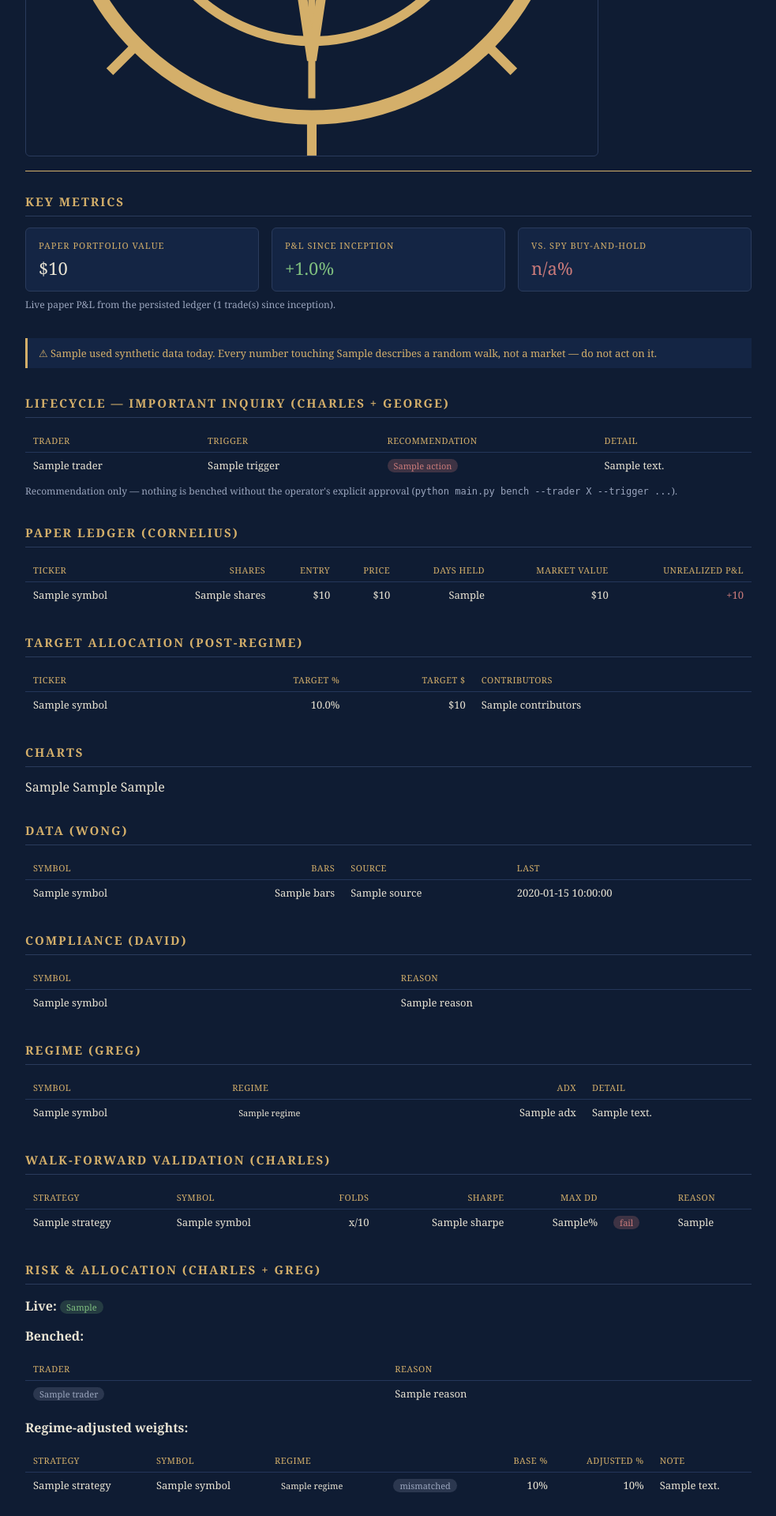
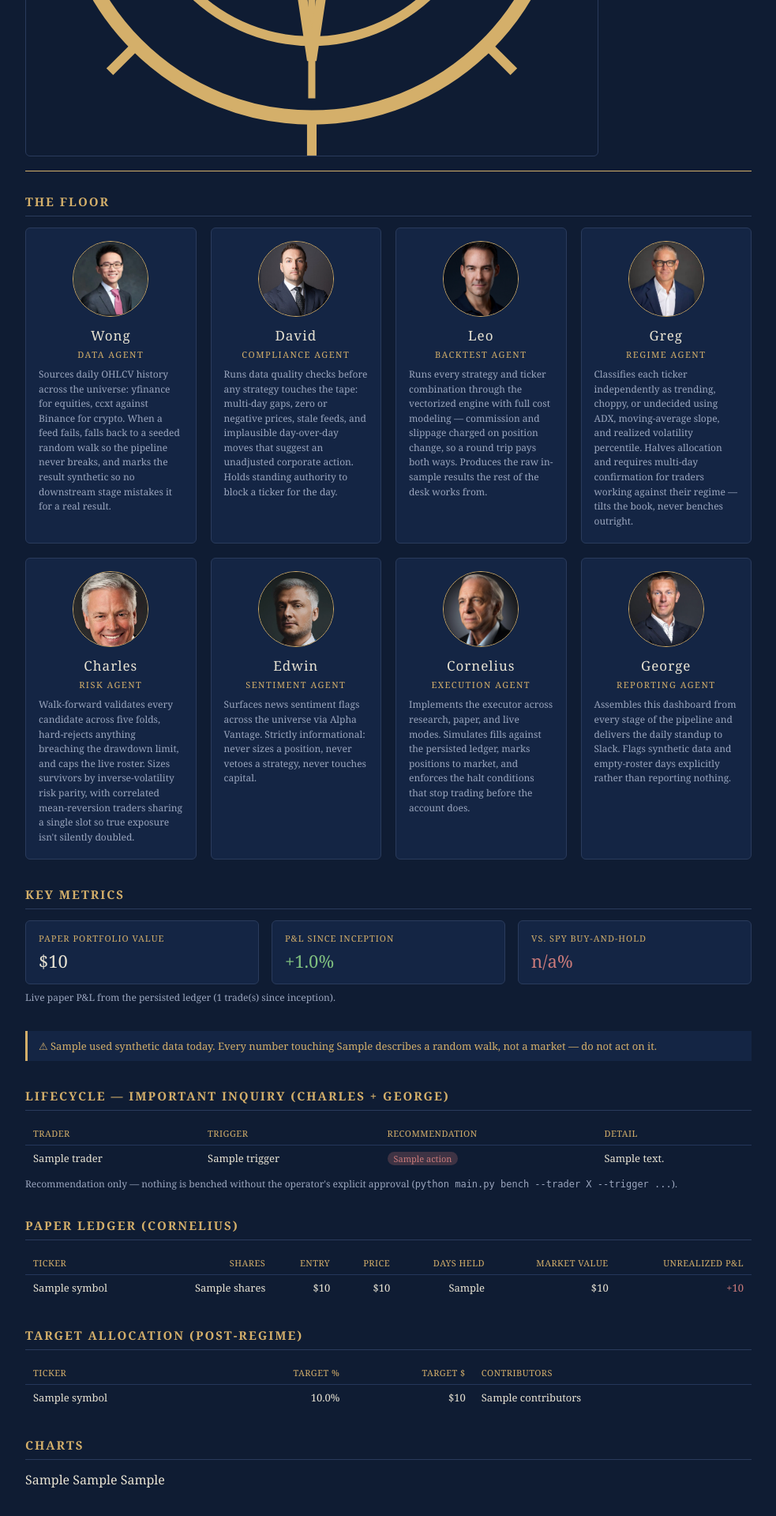
Before and after one commit to aidanbrown0408-arch/Meridian, a Python web app: template templates/report.html.j2 in a window 1280 px wide. Shown: the part 560-2479 px from the top of the page at 79% size, without its empty margins (148-1131 px from the left). Run offline with Jinja, Linux system fonts and the light colour scheme; the template is opened without the code that fills it: most values are stand-ins (such as "Sample title", 1, 10 or a date in 2020).

Commit message:
Add "The Floor" team roster section to the dashboard
Presentational addition to the daily report template: an eight-card
roster placed between the masthead and Key Metrics, listing each agent
with a headshot, role title, and a short description of what they do.

Headshots live in static/team/ and are referenced relative to the
reports/ output directory. No agent, pipeline, or rendering logic
changes -- the section is static markup in the template.

Co-Authored-By: Claude Opus 5 <noreply@anthropic.com>
Claude-Session: https://claude.ai/code/session_01SJ3GtdtRSmdQnLrj4KBvuY

```diff
--- a/templates/report.html.j2
+++ b/templates/report.html.j2
@@ -96,6 +96,50 @@
   svg { width: 100%; height: auto; border-radius: 6px; border: 1px solid #2A3B5C; }
   .chart-grid { display: grid; grid-template-columns: 1fr; gap: 18px; }
   footer { text-align: center; font-size: 11px; color: #5f6c8a; margin-top: 40px; }
+
+  .roster {
+    display: grid;
+    grid-template-columns: repeat(auto-fill, minmax(196px, 1fr));
+    gap: 18px;
+  }
+  .roster .member {
+    background: #142544;
+    border: 1px solid #2A3B5C;
+    border-radius: 6px;
+    padding: 16px 16px 18px;
+    text-align: center;
+  }
+  .roster .portrait {
+    width: 96px;
+    height: 96px;
+    border-radius: 50%;
+    object-fit: cover;
+    object-position: center top;
+    border: 1px solid var(--gold);
+    background: #0F1C33;
+    display: block;
+    margin: 0 auto 12px;
+  }
+  .roster .member-name {
+    font-family: 'Playfair Display', Georgia, serif;
+    font-size: 17px;
+    letter-spacing: 1px;
+    margin: 0;
+  }
+  .roster .member-role {
+    font-size: 11px;
+    letter-spacing: 1.5px;
+    text-transform: uppercase;
+    color: var(--gold);
+    margin: 5px 0 9px;
+  }
+  .roster .member-desc {
+    font-size: 12px;
+    line-height: 1.55;
+    color: #9aa5bd;
+    margin: 0;
+    text-align: left;
+  }
 </style>
 </head>
 <body>
@@ -125,6 +169,60 @@
       <p class="generated">{{ generated_at }}</p>
     </div>
   </header>
+
+  <section>
+    <h2>The Floor</h2>
+    <div class="roster">
+      <div class="member">
+        <img class="portrait" src="../static/team/wong.jpg" alt="Wong, Data Agent">
+        <p class="member-name">Wong</p>
+        <p class="member-role">Data Agent</p>
+        <p class="member-desc">Sources daily OHLCV history across the universe: yfinance for equities, ccxt against Binance for crypto. When a feed fails, falls back to a seeded random walk so the pipeline never breaks, and marks the result synthetic so no downstream stage mistakes it for a real result.</p>
+      </div>
+      <div class="member">
+        <img class="portrait" src="../static/team/david.jpg" alt="David, Compliance Agent">
+        <p class="member-name">David</p>
+        <p class="member-role">Compliance Agent</p>
+        <p class="member-desc">Runs data quality checks before any strategy touches the tape: multi-day gaps, zero or negative prices, stale feeds, and implausible day-over-day moves that suggest an unadjusted corporate action. Holds standing authority to block a ticker for the day.</p>
+      </div>
+      <div class="member">
+        <img class="portrait" src="../static/team/leo.jpg" alt="Leo, Backtest Agent">
+        <p class="member-name">Leo</p>
+        <p class="member-role">Backtest Agent</p>
+        <p class="member-desc">Runs every strategy and ticker combination through the vectorized engine with full cost modeling — commission and slippage charged on position change, so a round trip pays both ways. Produces the raw in-sample results the rest of the desk works from.</p>
+      </div>
+      <div class="member">
+        <img class="portrait" src="../static/team/greg.jpg" alt="Greg, Regime Agent">
+        <p class="member-name">Greg</p>
+        <p class="member-role">Regime Agent</p>
+        <p class="member-desc">Classifies each ticker independently as trending, choppy, or undecided using ADX, moving-average slope, and realized volatility percentile. Halves allocation and requires multi-day confirmation for traders working against their regime — tilts the book, never benches outright.</p>
+      </div>
+      <div class="member">
+        <img class="portrait" src="../static/team/charles.jpg" alt="Charles, Risk Agent">
+        <p class="member-name">Charles</p>
+        <p class="member-role">Risk Agent</p>
+        <p class="member-desc">Walk-forward validates every candidate across five folds, hard-rejects anything breaching the drawdown limit, and caps the live roster. Sizes survivors by inverse-volatility risk parity, with correlated mean-reversion traders sharing a single slot so true exposure isn't silently doubled.</p>
+      </div>
+      <div class="member">
+        <img class="portrait" src="../static/team/edwin.jpg" alt="Edwin, Sentiment Agent">
+        <p class="member-name">Edwin</p>
+        <p class="member-role">Sentiment Agent</p>
+        <p class="member-desc">Surfaces news sentiment flags across the universe via Alpha Vantage. Strictly informational: never sizes a position, never vetoes a strategy, never touches capital.</p>
+      </div>
+      <div class="member">
+        <img class="portrait" src="../static/team/cornelius.jpg" alt="Cornelius, Execution Agent">
+        <p class="member-name">Cornelius</p>
+        <p class="member-role">Execution Agent</p>
+        <p class="member-desc">Implements the executor across research, paper, and live modes. Simulates fills against the persisted ledger, marks positions to market, and enforces the halt conditions that stop trading before the account does.</p>
+      </div>
+      <div class="member">
+        <img class="portrait" src="../static/team/george.jpg" alt="George, Reporting Agent">
+        <p class="member-name">George</p>
+        <p class="member-role">Reporting Agent</p>
+        <p class="member-desc">Assembles this dashboard from every stage of the pipeline and delivers the daily standup to Slack. Flags synthetic data and empty-roster days explicitly rather than reporting nothing.</p>
+      </div>
+    </div>
+  </section>
 
   <section>
     <h2>Key Metrics</h2>
```
Also changed, not shown: static/team/charles.jpg (added), static/team/cornelius.jpg (added), static/team/david.jpg (added), static/team/edwin.jpg (added), static/team/george.jpg (added), static/team/greg.jpg (added), static/team/leo.jpg (added), static/team/wong.jpg (added).
